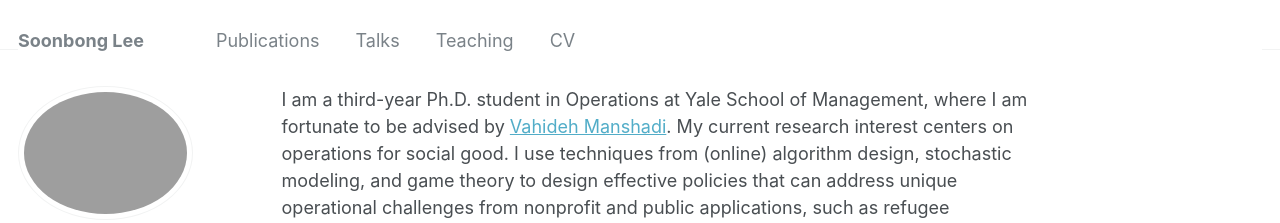
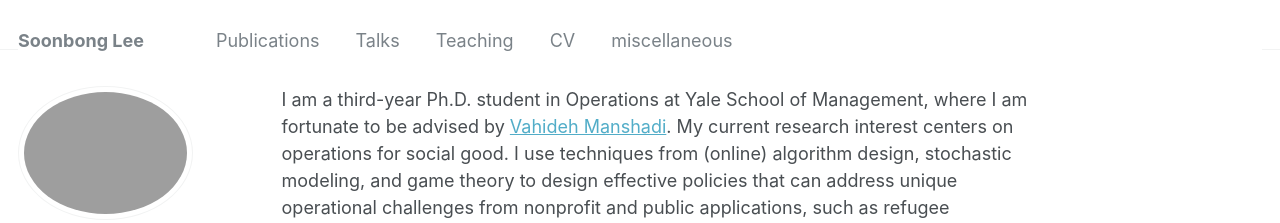
Before and after one commit to soonbong-lee/soonbong-lee.github.io, a Jekyll site: the page built from _pages/about.md, in a window 1280 px wide. Shown: the top 223 px of the page. Built offline with Jekyll 4.4.1, drawn with Linux system fonts in a browser that asks for light colours.

Commit message:
Update navigation.yml

```diff
--- a/_data/navigation.yml
+++ b/_data/navigation.yml
@@ -11,3 +11,6 @@ main:
 
   - title: "CV"
     url: /cv/
+
+  - title: "miscellaneous"
+    url: /miscellaneous/
```
